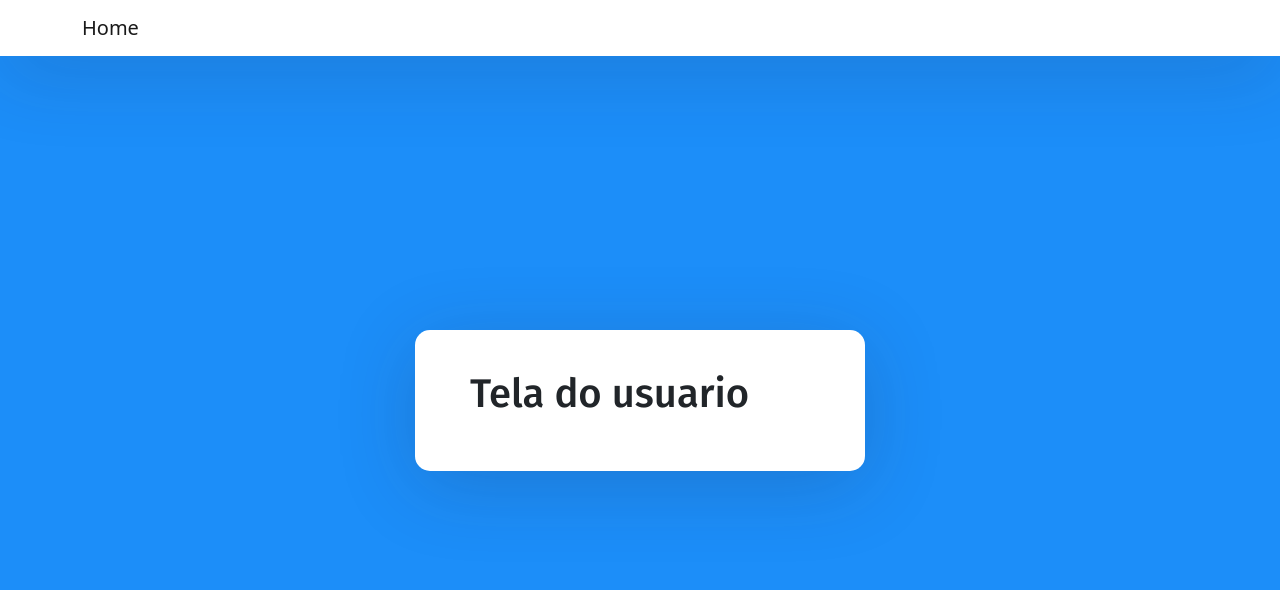
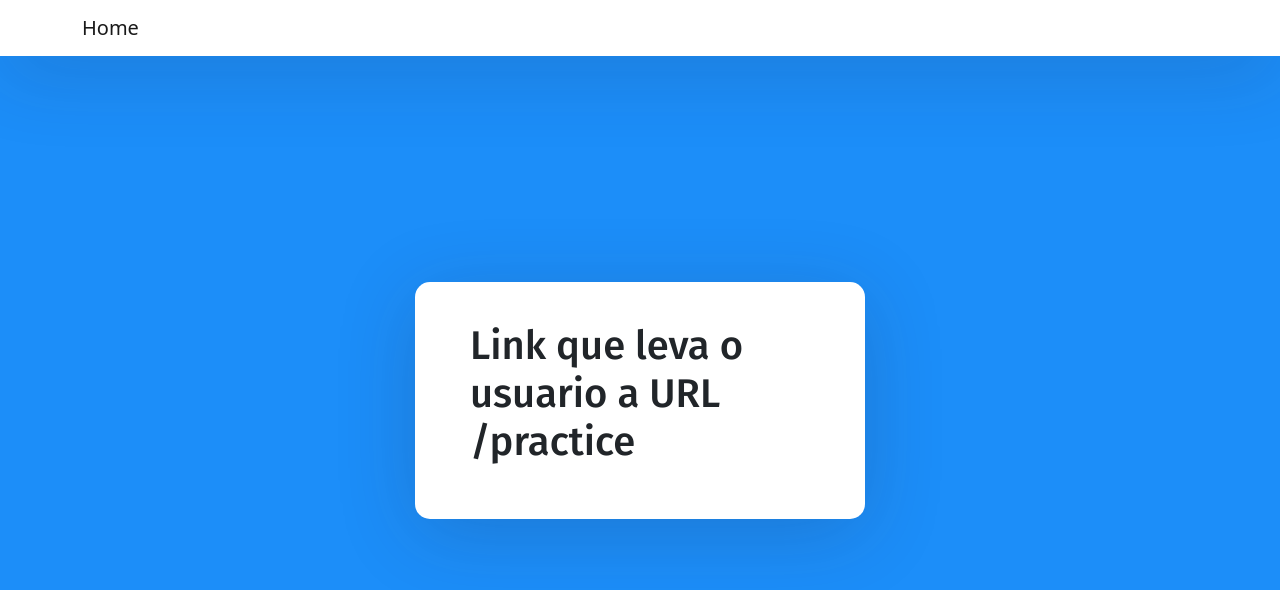
Before and after one commit to Matheusdiogenes/projeto-frontend-reactJS, a React (Create React App) app: page / in a window 1280 px wide. Shown: the top 590 px of the page. Built offline with nearby package versions, Linux system fonts and the light colour scheme.

Commit message:
Modificando a home

```diff
--- a/src/components/user/home.js
+++ b/src/components/user/home.js
@@ -8,7 +8,7 @@ export default function HomeUser() {
         return (
             <div>
                 {navbarUser}
-                <h1>Tela do usuario</h1>
+                <h1>Link que leva o usuario a URL /practice</h1>
 
             </div>
         );
```
